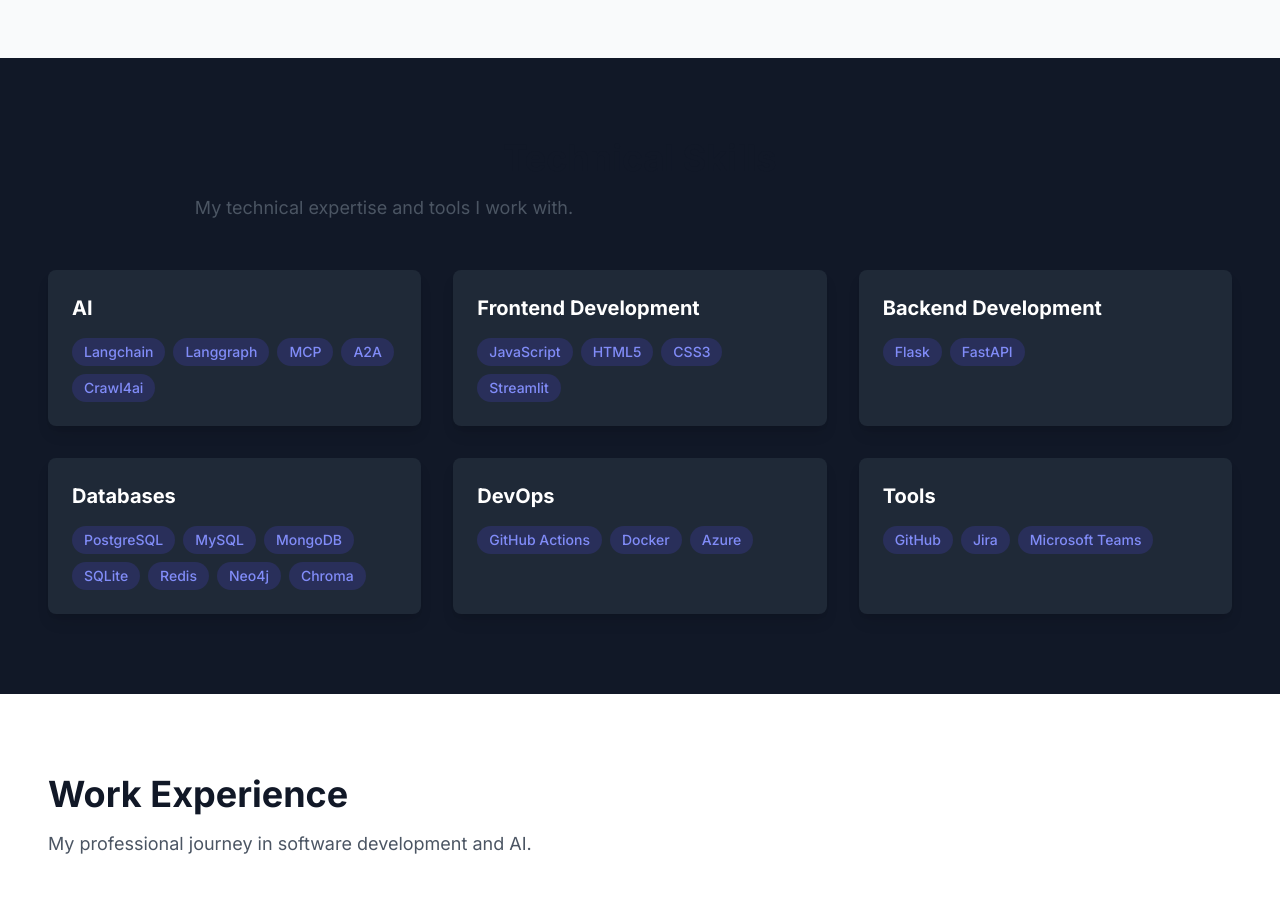
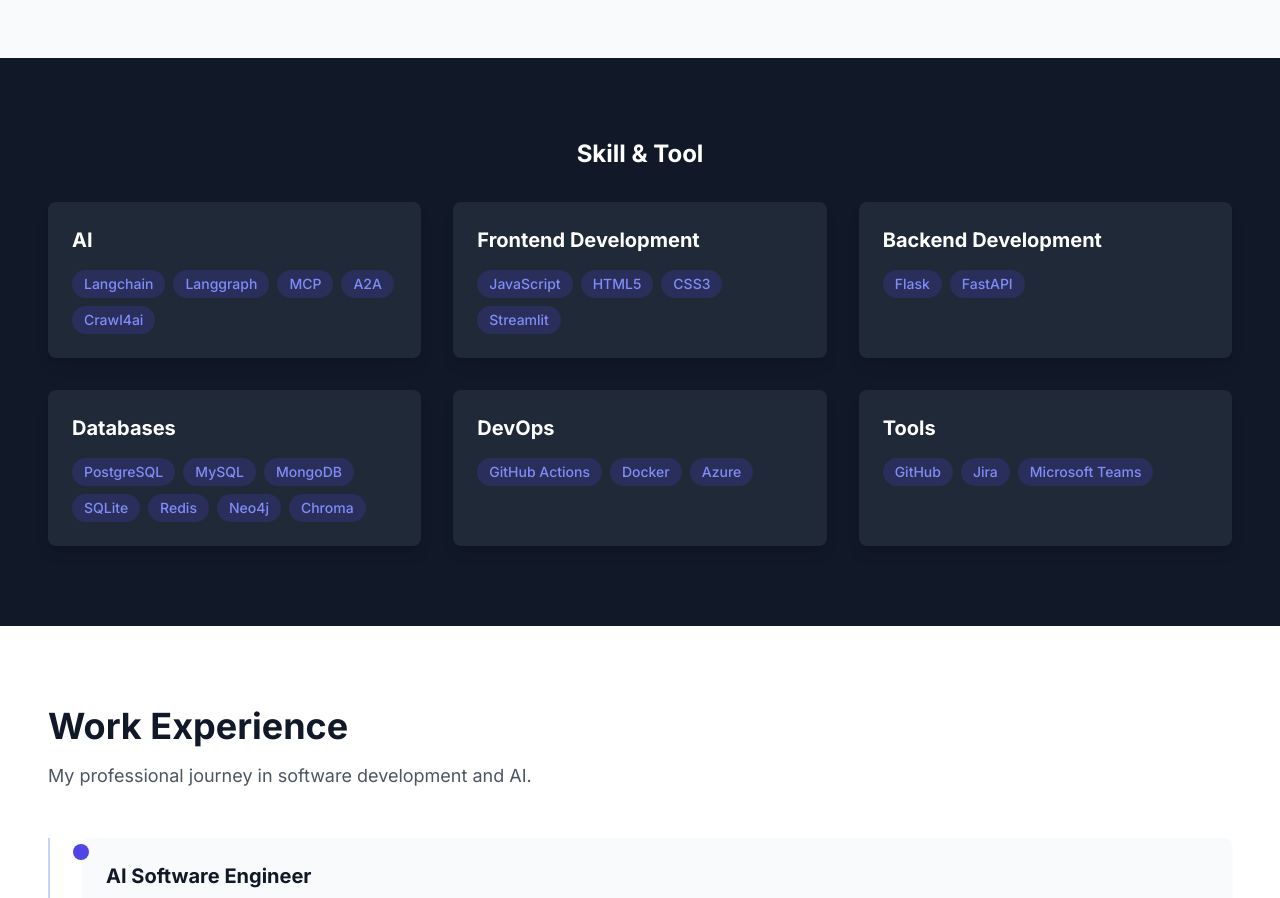
Before and after one commit to hyeonsang010716/my_portfolio, a React (Vite) app: page / in a window 1280 px wide. Shown: the part 1920-2818 px from the top of the page. Built offline with nearby package versions, Linux system fonts and the light colour scheme.

Commit message:
[MOD] Skills 타이틀 수정

```diff
--- a/src/sections/Skills.tsx
+++ b/src/sections/Skills.tsx
@@ -1,63 +1,66 @@
 import React from 'react';
-import SectionTitle from '../components/SectionTitle';
 import { skills } from '../data';
 import useInView from '../hooks/useInView';
 
 const Skills: React.FC = () => {
+  // 단일 ref로 제목과 카드 모두 애니메이션 제어
   const [ref, isInView] = useInView<HTMLDivElement>();
 
   const skillCategories = {
-    'AI': skills.ai,
+    AI: skills.ai,
     'Frontend Development': skills.frontend,
     'Backend Development': skills.backend,
-    'Databases': skills.databases,
-    'DevOps': skills.devops,
-    'Tools' : skills.tools
-  };
+    Databases: skills.databases,
+    DevOps: skills.devops,
+    Tools: skills.tools,
+  } as const;
 
   return (
     <section
       id="skills"
       className="py-20 px-6 md:px-12 bg-gray-900 transition-colors duration-300"
     >
-      <div className="container mx-auto">
-        <SectionTitle
-          title="Technical Skills"
-          subtitle="My technical expertise and tools I work with."
-          center
-        />
+      {/* ref를 최상단 컨테이너에 부착하여 제목도 함께 in-view 애니메이션 */}
+      <div ref={ref} className="container mx-auto">
+        {/* 제목 */}
+        <h3
+          className={`text-2xl font-bold text-white mb-8 text-center transition-all duration-700 ease-out ${
+            isInView ? 'opacity-100 translate-y-0' : 'opacity-0 translate-y-5'
+          }`}
+        >
+          Skill &amp; Tool
+        </h3>
 
+        {/* 기술 카드 그리드 */}
         <div
-          ref={ref}
-          className={`grid grid-cols-1 md:grid-cols-2 lg:grid-cols-3 gap-8 ${
-            isInView
-              ? 'opacity-100 translate-y-0'
-              : 'opacity-0 translate-y-10'
-          } transition-all duration-700 ease-out`}
+          className={`grid grid-cols-1 md:grid-cols-2 lg:grid-cols-3 gap-8 transition-all duration-700 ease-out ${
+            isInView ? 'opacity-100 translate-y-0' : 'opacity-0 translate-y-10'
+          }`}
         >
-          {Object.entries(skillCategories).map(([category, categorySkills], categoryIndex) => (
+          {Object.entries(skillCategories).map(
+            ([category, categorySkills], categoryIndex) => (
               <div
                 key={category}
                 className="bg-gray-800 rounded-lg p-6 shadow-lg hover:shadow-xl transition-all duration-300"
                 style={{
                   transitionDelay: `${categoryIndex * 100}ms`,
                   opacity: isInView ? 1 : 0,
-                transform: isInView ? 'translateY(0)' : 'translateY(20px)'
+                  transform: isInView ? 'translateY(0)' : 'translateY(20px)',
                 }}
               >
-              <h3 className="text-xl font-bold text-white mb-4">
-                {category}
-              </h3>
+                <h4 className="text-xl font-bold text-white mb-4">{category}</h4>
 
                 <div className="flex flex-wrap gap-2">
-                {categorySkills.map((skill, index) => (
+                  {categorySkills.map((skill: string, index: number) => (
                     <span
                       key={skill}
                       className="px-3 py-1 bg-indigo-600/20 text-indigo-400 rounded-full text-sm font-medium hover:bg-indigo-600/30 transition-colors duration-300"
                       style={{
-                      transitionDelay: `${(categoryIndex * 100) + (index * 50)}ms`,
+                        transitionDelay: `${
+                          categoryIndex * 100 + index * 50
+                        }ms`,
                         opacity: isInView ? 1 : 0,
-                      transform: isInView ? 'translateY(0)' : 'translateY(10px)'
+                        transform: isInView ? 'translateY(0)' : 'translateY(10px)',
                       }}
                     >
                       {skill}
@@ -65,7 +68,8 @@ const Skills: React.FC = () => {
                   ))}
                 </div>
               </div>
-          ))}
+            )
+          )}
         </div>
       </div>
     </section>
```
Lines whose indentation alone changed are shown as unchanged.
